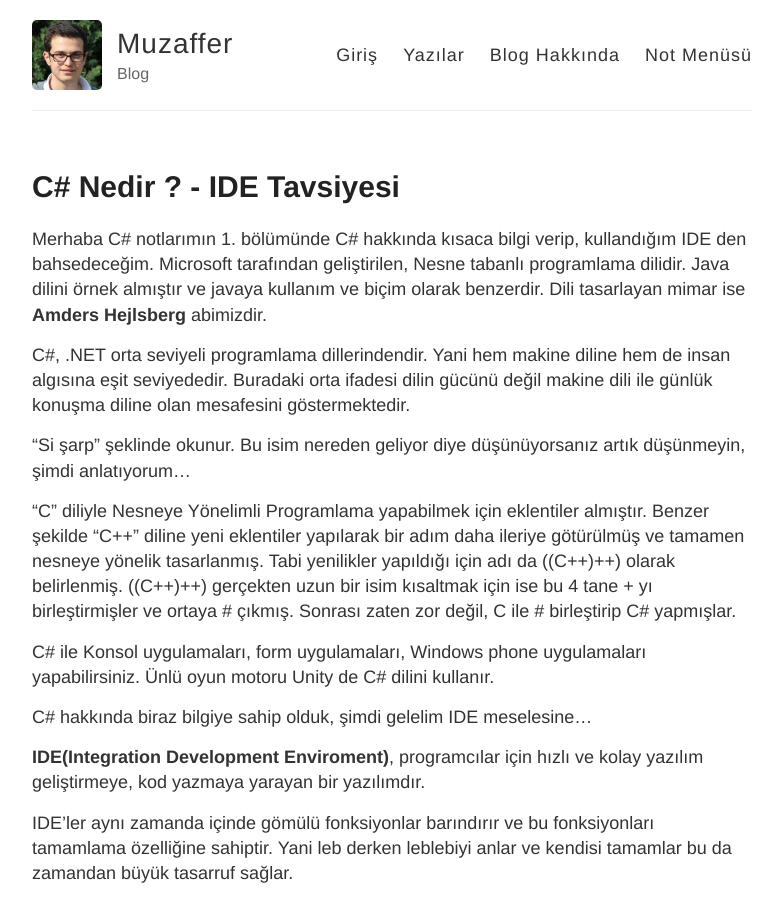
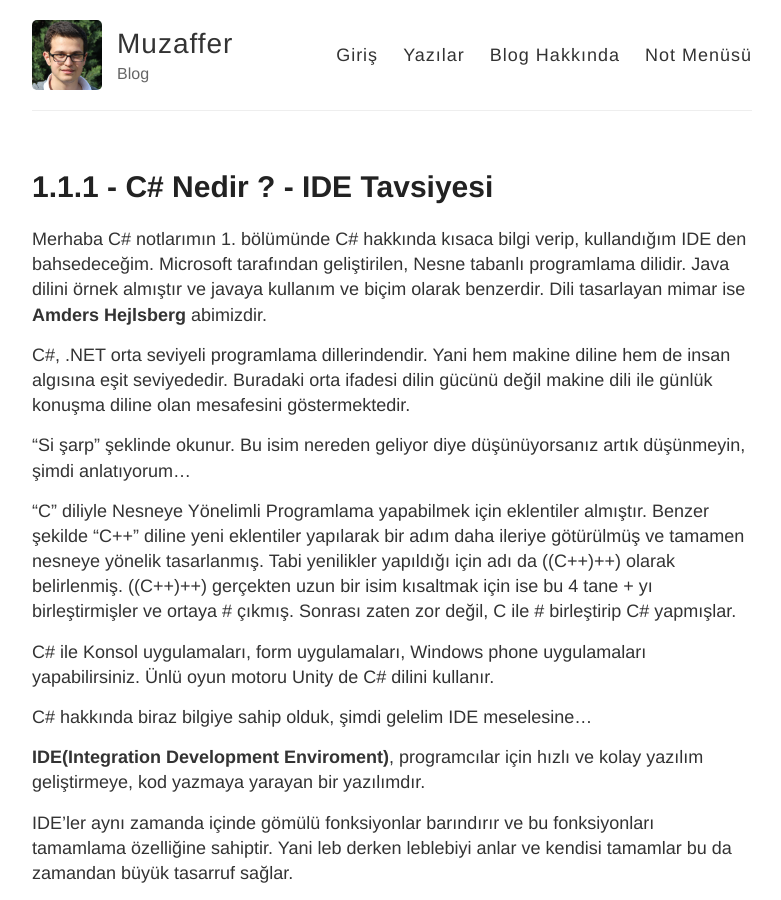
Before and after one commit to yldrmzffr/yldrmzffr.github.io, a Jekyll site: the page built from _posts/2016-12-02-csharpnedir.md, in a window 1280 px wide and 900 px high. Shown: the whole window, without its empty margins (248-1029 px from the left). Built offline with Jekyll 4.4.1, drawn with Linux system fonts in a browser that asks for light colours.

Commit message:
Update 2016-12-02-csharpnedir.md

```diff
--- a/_posts/2016-12-02-csharpnedir.md
+++ b/_posts/2016-12-02-csharpnedir.md
@@ -1,6 +1,6 @@
 ---
 layout: post
-title: C# Nedir ? - IDE Tavsiyesi
+title: 1.1.1 - C# Nedir ? - IDE Tavsiyesi
 ---
 
 Merhaba
```
